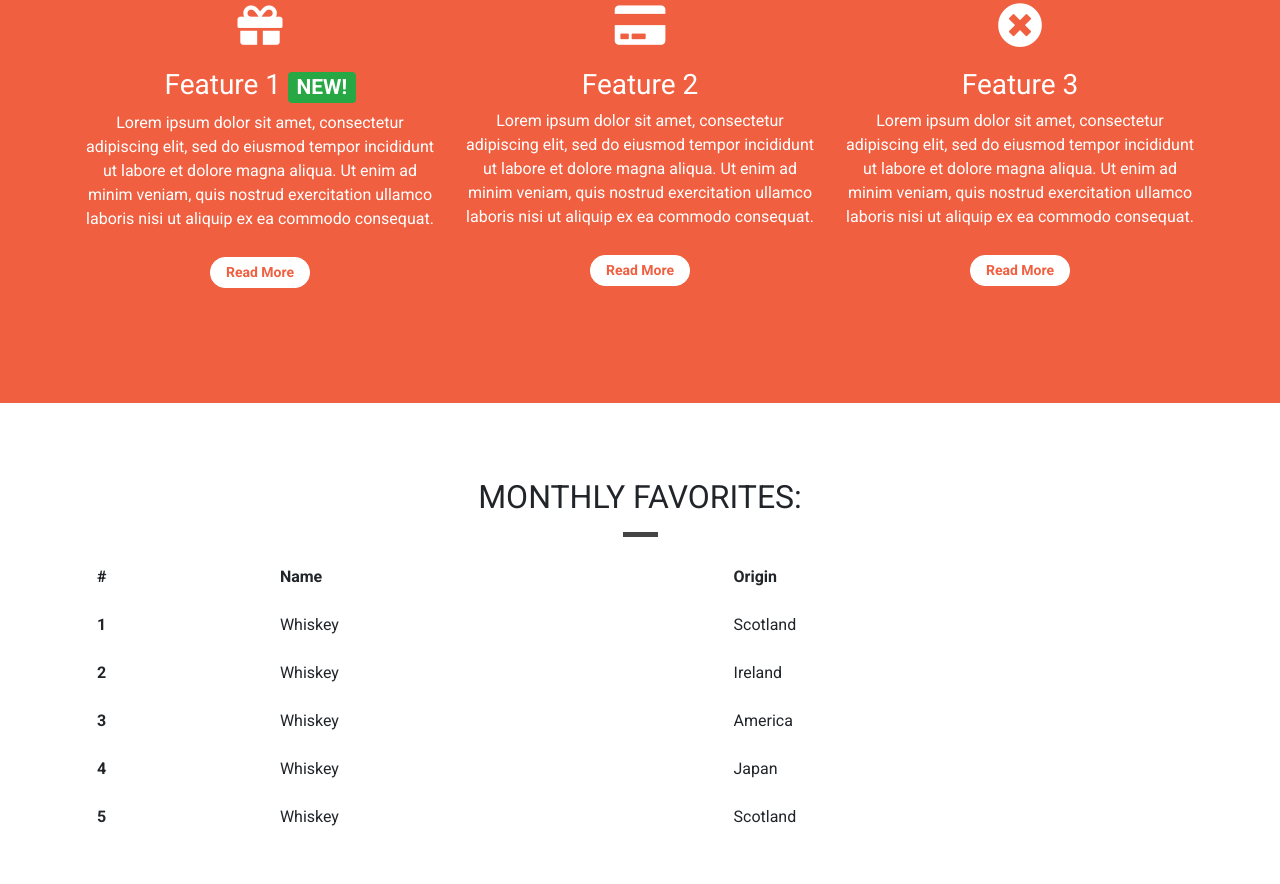
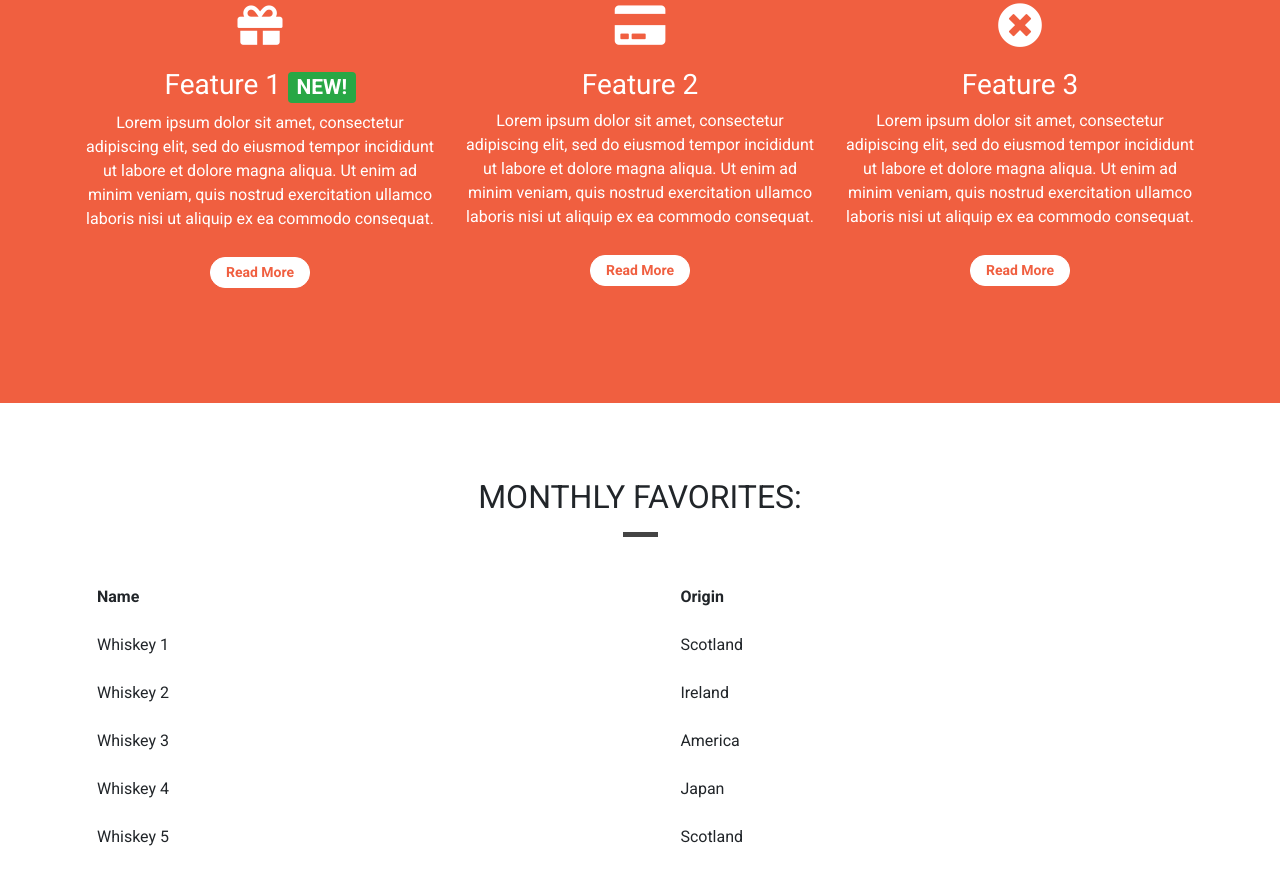
Before and after one commit to NikolasKotsikos/bootstrap4, a plain HTML site: page index.html in a window 1280 px wide. Shown: the part 1320-2204 px from the top of the page. Drawn offline with nearby package versions, Linux system fonts and the light colour scheme.

Commit message:
Table style and content updated in style.css and index.html

```diff
--- a/css/style.css
+++ b/css/style.css
@@ -194,3 +194,9 @@ body {
     margin-top: 10px;
     color: #f05f40;
 }
+
+.table {
+    margin-top: 20px;
+    text-align: justify;
+    border: 0;
+}
--- a/index.html
+++ b/index.html
@@ -223,7 +223,6 @@
 				<table class="table table-borderless">
 					<thead>
 						<tr>
-							<th scope="col">#</th>
 							<th scope="col">Name</th>
 							<th scope="col">Origin</th>
 						</tr>
@@ -231,32 +230,27 @@
 
 					<tbody>
 						<tr>
-							<th scope="row">1</th>
-							<td>Whiskey</td>
+							<td>Whiskey 1</td>
 							<td>Scotland</td>
 						</tr>
 
 						<tr>
-							<th scope="row">2</th>
-							<td>Whiskey</td>
+							<td>Whiskey 2</td>
 							<td>Ireland</td>
 						</tr>
 
 						<tr>
-							<th scope="row">3</th>
-							<td>Whiskey</td>
+							<td>Whiskey 3</td>
 							<td>America</td>
 						</tr>
 
 						<tr>
-							<th scope="row">4</th>
-							<td>Whiskey</td>
+							<td>Whiskey 4</td>
 							<td>Japan</td>
 						</tr>
 
 						<tr>
-							<th scope="row">5</th>
-							<td>Whiskey</td>
+							<td>Whiskey 5</td>
 							<td>Scotland</td>
 						</tr>
 
```
